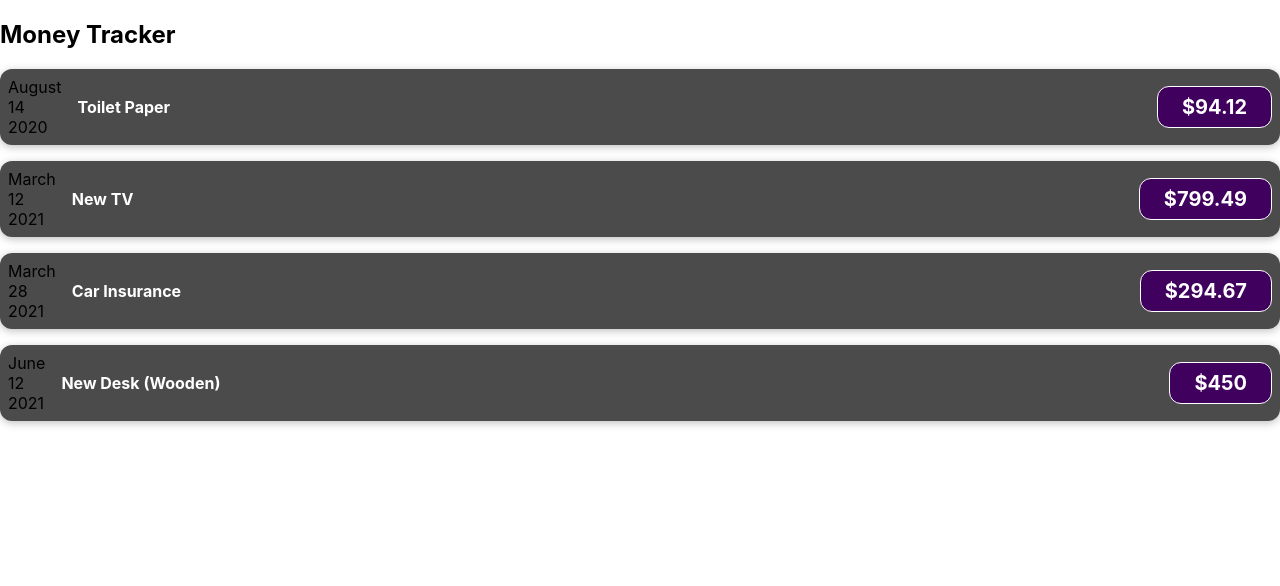
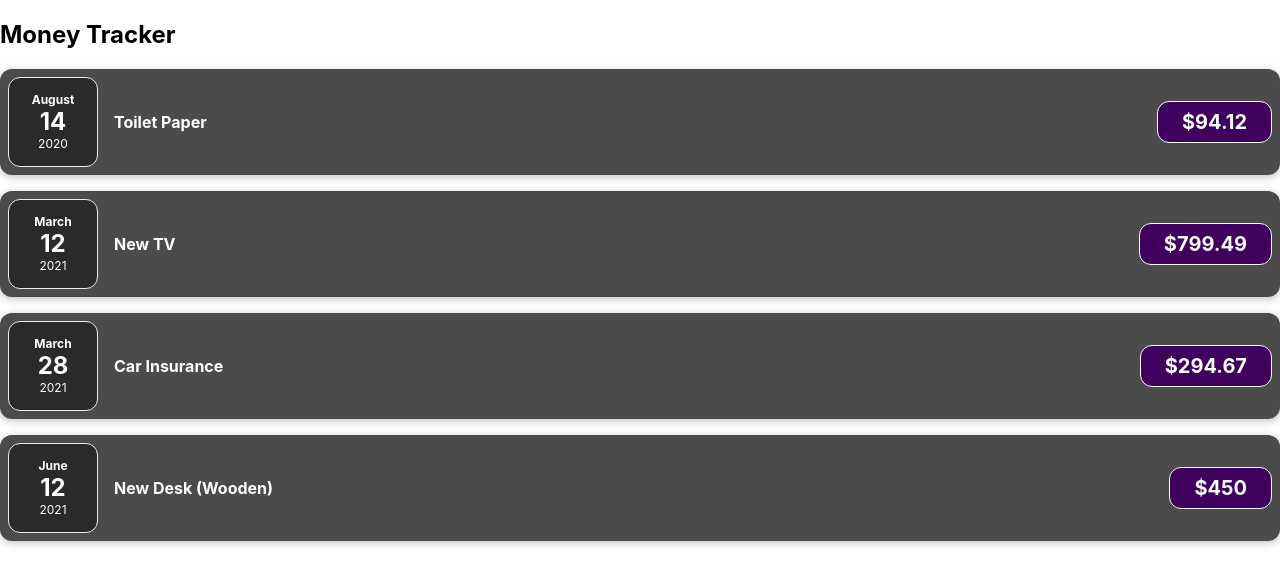
Before and after one commit to priyanka14june/Expense-Tracker, a React (Create React App) app: page / in a window 1280 px wide. Shown: the top 586 px of the page. Built offline with nearby package versions, Linux system fonts and the light colour scheme.

Commit message:
css of date component added

```diff
--- a/src/components/ExpenseDate.css
+++ b/src/components/ExpenseDate.css
@@ -0,0 +1,26 @@
+.expense-date {
+    display: flex;
+    flex-direction: column;
+    width: 5.5rem;
+    height: 5.5rem;
+    border: 1px solid #ececec;
+    background-color: #2a2a2a;
+    color: white;
+    border-radius: 12px;
+    align-items: center;
+    justify-content: center;
+}
+
+.expense-date__month {
+    font-size: 0.75rem;
+    font-weight: bold;
+}
+
+.expense-date__year {
+    font-size: 0.75rem;
+}
+
+.expense-date__day {
+    font-size: 1.5rem;
+    font-weight: bold;
+}
--- a/src/components/ExpenseDate.js
+++ b/src/components/ExpenseDate.js
@@ -1,4 +1,5 @@
 import React from "react";
+import "./ExpenseDate.css";
 
 function ExpenseDate(props) {
   const month = props.date.toLocaleString("en-Us", { month: "long" });
@@ -6,10 +7,10 @@
   const year = props.date.getFullYear();
 
   return (
-    <div>
-      <div>{month}</div>
-      <div>{date}</div>
-      <div>{year}</div>
+    <div className="expense-date">
+      <div className="expense-date__month">{month}</div>
+      <div className="expense-date__day">{date}</div>
+      <div className="expense-date__year">{year}</div>
     </div>
   );
 }
```
